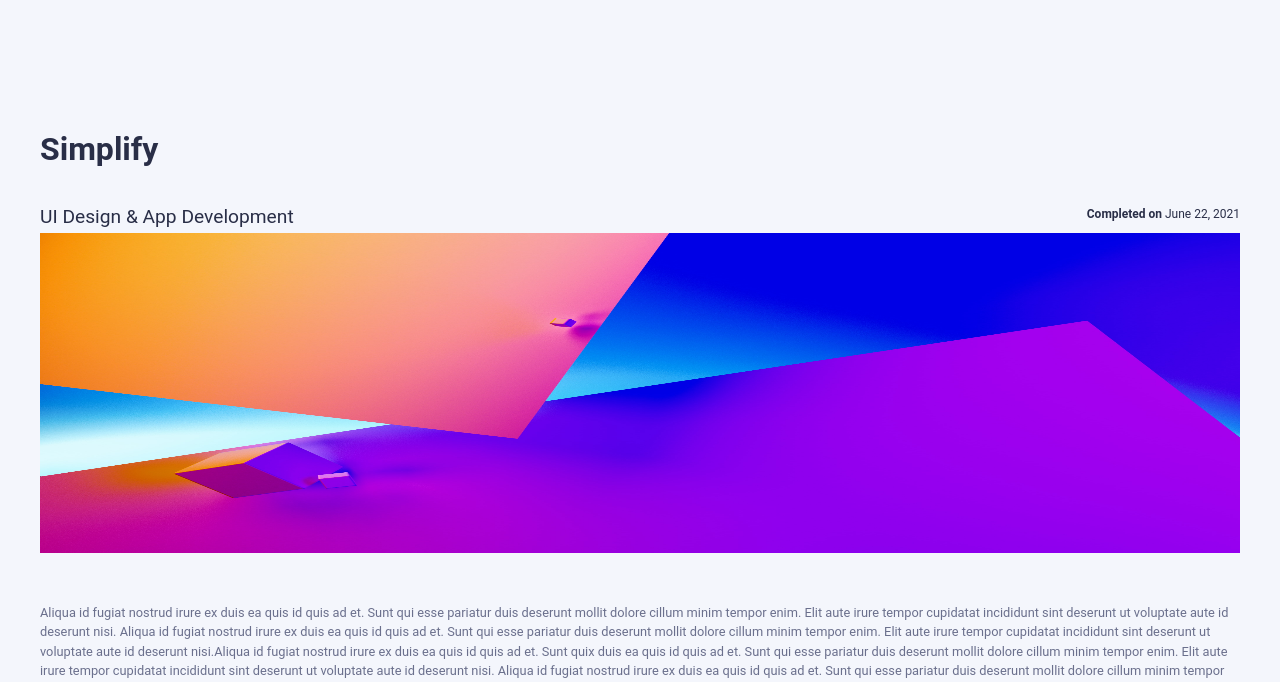
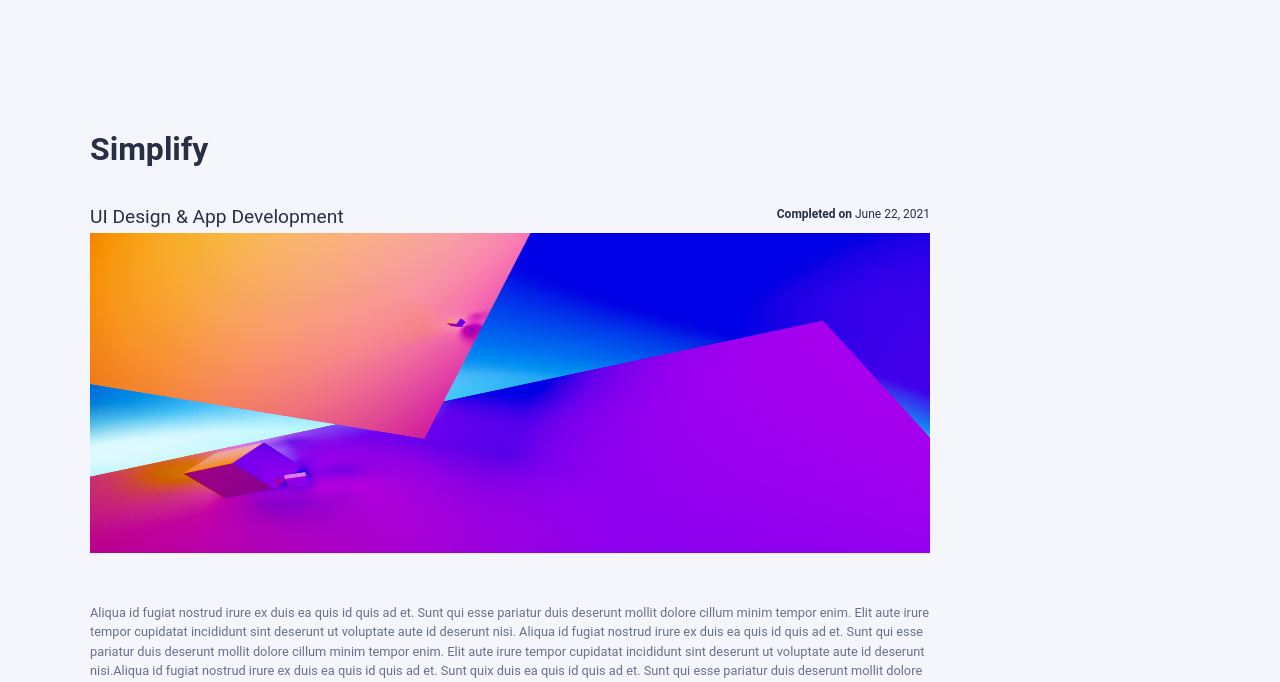
Before and after one commit to ainafetse22/Mid-Term-Web, a plain HTML site: page html/project.html in a window 1280 px wide. Shown: the part 118-800 px from the top of the page. Drawn offline with Linux system fonts and the light colour scheme.

Commit message:
final commit

```diff
--- a/stylesheets/style.css
+++ b/stylesheets/style.css
@@ -538,8 +538,10 @@ body{
 }
 
 .project-description{
-    width:100%;
+    width:70%;
     margin-top: 100px;
+    padding-left: 50px;
+    padding-right: 0px;
     display: flex;
     flex-direction: column;
 
```
